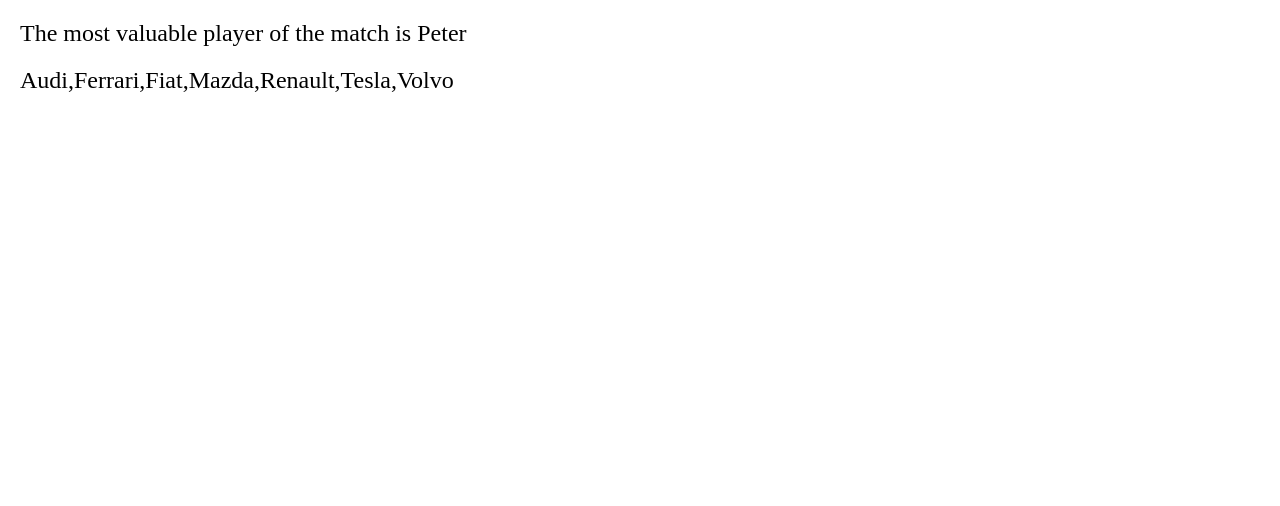
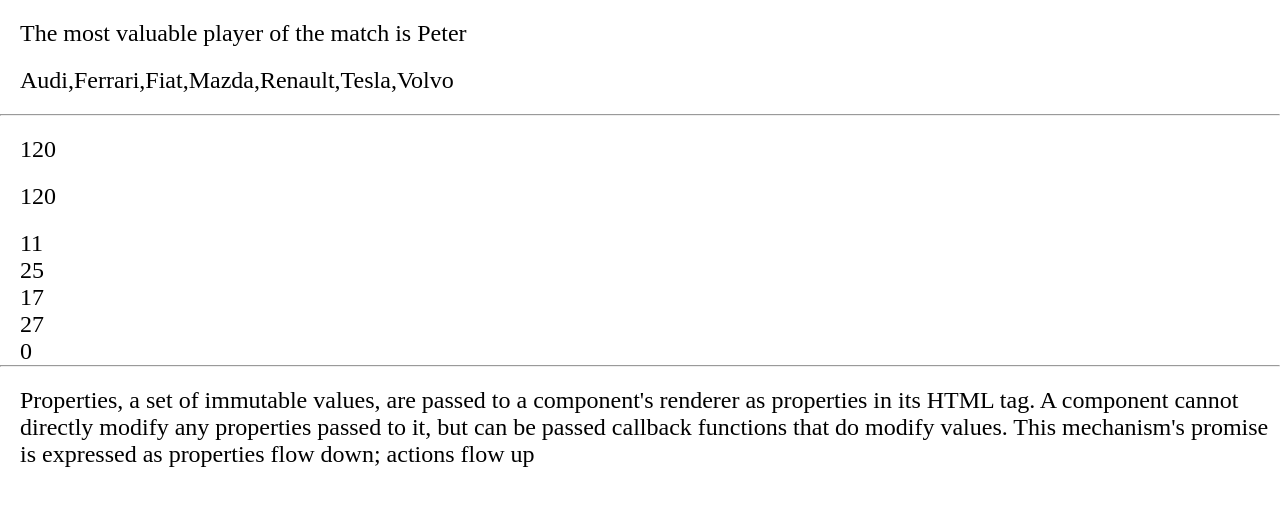
Before and after one commit to jurode/FE21-JS-DAY01-Julia-Lesia, a plain HTML site: page JavaScript-Lesia.html in a window 1280 px wide. Drawn offline with Linux system fonts and the light colour scheme.

Commit message:
challenge

```diff
--- a/JavaScript-Lesia.html
+++ b/JavaScript-Lesia.html
@@ -14,6 +14,14 @@
         <p id="box" class="box"></p>
         <p id="box2" class="box"></p>
         <p id="box3" class="box"></p>
+
+        <hr></hr>
+        <p id="box4" class="box"></p>
+        <p id="box5" class="box"></p>
+        <p id="box6" class="box"></p>
+
+        <hr></hr>
+        <p id="box7" class="box"></p>
     </div>
 
 
--- a/script.js
+++ b/script.js
@@ -6,3 +6,44 @@ var autos = ['Tesla', 'Audi', 'Renault', 'Volvo', 'Mazda', 'Fiat', 'Ferrari'];
 document.getElementById("box").innerHTML = "The most valuable player of the match is " + players[2];
 
 document.getElementById("box2").innerHTML = autos.sort();
+
+
+var a = 7;
+
+var b = 14;
+
+var c = "21";
+
+var d = '36';
+
+var e = 42;
+
+document.getElementById("box4").innerHTML = a + b + Number(c) + Number(d) + e;
+
+var f = '1';
+
+var g = 15;
+
+var h = 8;
+
+var i = "1";
+
+document.getElementById("box5").innerHTML = Number(f) * g * h * Number(i);
+
+
+myArray = [ [1, 2, 1, 24],
+            [8, 11, 9, 4],
+            [7, 0, 7, 27],
+            [7, 4, 28, 14],
+            [3, 10, 25, 7],
+            [21, 4, 6, 17],
+            [3, 5, 26, 3] ];
+
+document.getElementById("box6").innerHTML = myArray[1][1] + "<br>" + myArray[4][2] + "<br>" + myArray[5][3] + "<br>" + myArray[2][3] + "<br>" + myArray[2][1];
+
+
+var text = "Properties,$a$set$of$immutable$values,$are$passed$to$a$component's$renderer$as$properties$in$its $HTML$tag.$A$component$cannot$directly$modify$any$properties$passed$to$it,$but$can$be$passed$ callback$functions$that$do$modify$values.$This$mechanism's$promise$is$expressed$as$properties $flow$down;$actions$flow$up";
+
+var arr = new Array();
+arr = text.split('$');
+document.getElementById("box7").innerHTML = arr.join(" ");
```
